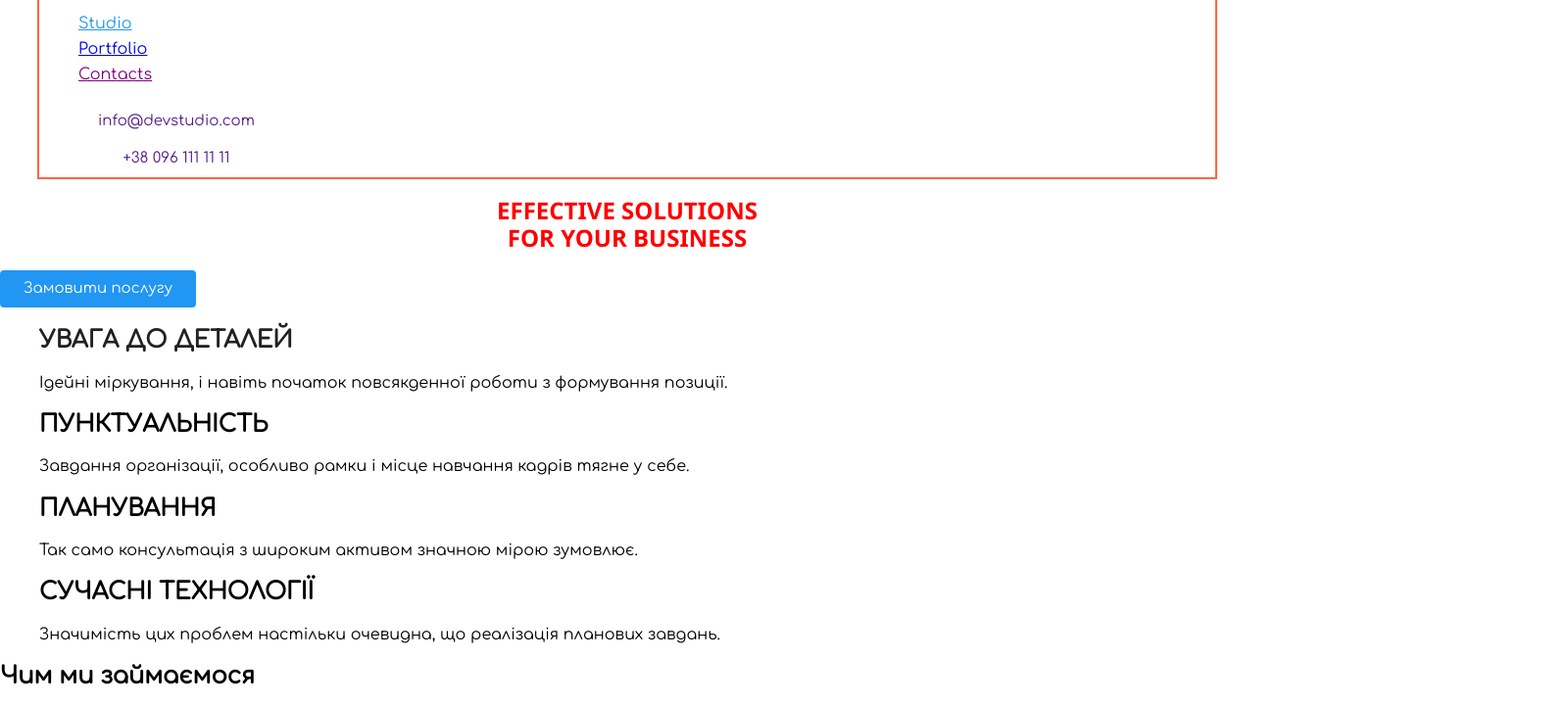
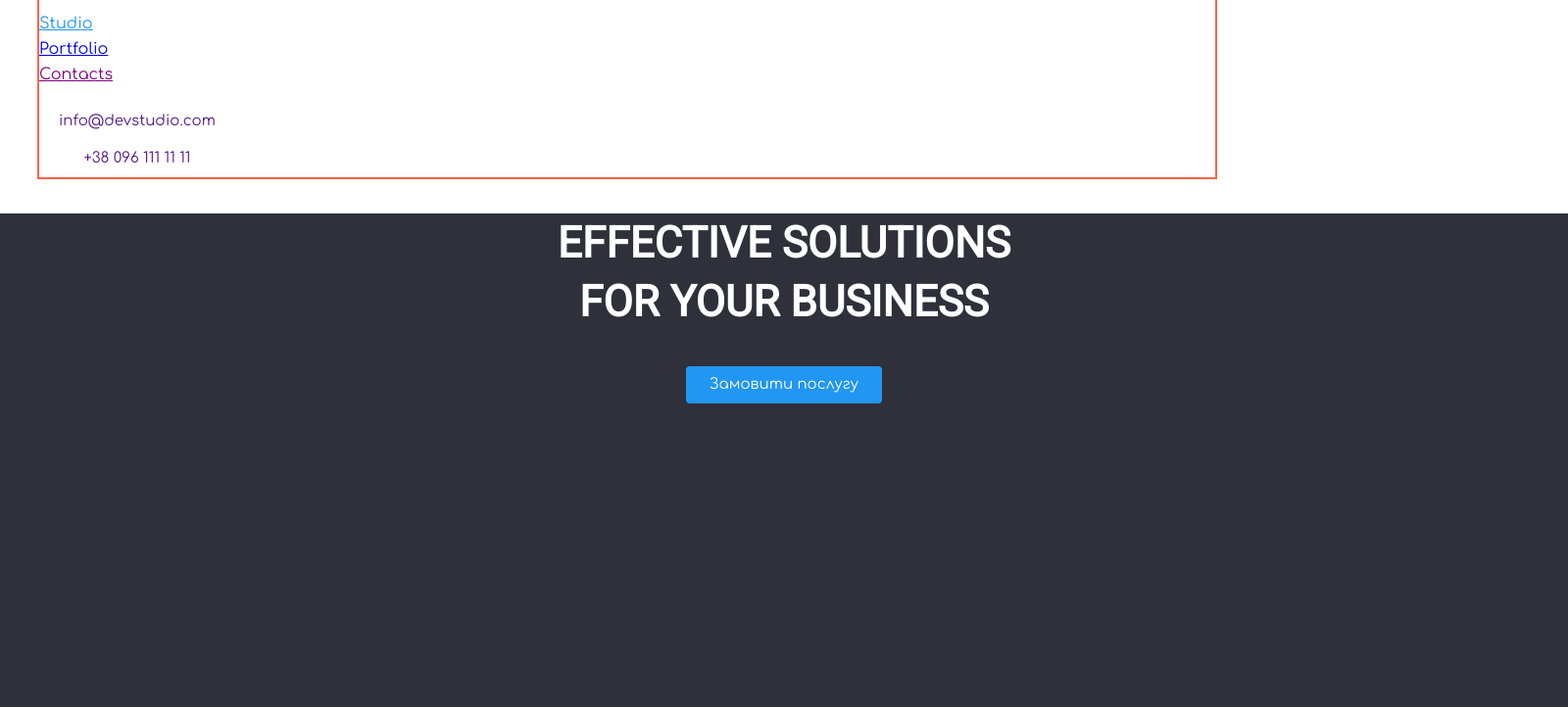
Before and after one commit to anfernee84/verstka, a plain HTML site: page index.html in a window 1280 px wide. Shown: the part 28-750 px from the top of the page at 98% size, 1600 px wide, since content can reach past the window. Drawn offline with nearby package versions, Linux system fonts and the light colour scheme.

Commit message:
Added_styles

```diff
--- a/css/styles.css
+++ b/css/styles.css
@@ -17,7 +17,7 @@
 }
 body {
   /* margin: 0; */
-  background-color:#fff;
+  background-color: #fff;
   font-family: 'Comfortaa';
   /* color: var(--primary-black-color); */
 }
@@ -37,7 +37,6 @@ ol,
 .list {
   list-style-type: none;
 }
-
 
 .site-nav a:hover,
 .site-nav a:focus {
@@ -59,12 +58,29 @@ ol,
 
 .section-title {
   color: var(--secondary-black-color);
+  margin-top: 0px;
+  margin-bottom: 0px;
 }
 
 .hero-title {
-  color: red;
-  font-family:'Segoe UI', Tahoma, Geneva, Verdana, sans-serif;
+  display: block;
+  color: #ffffff;
+  padding: 200px 452px 280p 452px;
+  font-family: 'Roboto';
+  font-style: normal;
+  font-weight: 900;
+  font-size: 44px;
+  line-height: 60px;
+}
+.hero {
+  margin-top: 0px;
+  margin-bottom: 30px;
+  width: 1600px;
+  height: 600px;
   text-align: center;
+  background: #2f303a;
+  margin-left: auto;
+  margin-right: auto;
 }
 /* Features */
 
@@ -72,6 +88,17 @@ ol,
   color: var(--primary-black-color);
 }
 
+.our-strength h2,
+p,
+section .our-team,
+.title,
+h2,
+h3,
+img,
+figure {
+  margin-top: 0px;
+  margin-bottom: 0px;
+}
 /* .communication-nav .link {
   color: #757575;
 } */
@@ -83,8 +110,7 @@ ol,
 
 .our-team .description {
   color: #757575;
-}f
-
+}
 .hero-button {
   color: black;
 }
@@ -93,10 +119,9 @@ ol,
 .button:focus {
   color: #f5f5f5;
   background-color: #2196f3;
-
 }
 
-.button{
+.button {
   font-weight: 400;
   font-size: 15px;
   min-width: 200px;
@@ -106,27 +131,23 @@ ol,
   padding: 10px 20px 10px 20px;
   display: inline-block;
   text-align: center;
-  border: 2px transparent
+  border: 2px transparent;
 }
 
-
-.button.primary{
+.button.primary {
   /* position: absolute; */
 
   /* height: 1.5rem; */
 
   /* left: 711.25px; */
   /* top: 430px; */
-  background-color: #2196F3;
+  background-color: #2196f3;
   /* box-shadow: 0px 4px 4px rgba(0, 0, 0, 0.15); */
 
   color: #fff;
 
   /* vertical-align: middle; */
-
 }
-
-
 
 .portfolio-link,
 .site-nav {
@@ -146,7 +167,6 @@ ol,
     Cantarell, 'Open Sans', 'Helvetica Neue', sans-serif;
 }
 
-
 .container {
   margin-left: auto;
   margin-right: auto;
@@ -159,3 +179,17 @@ ol,
 .page-header {
   background-color: #fff;
 }
+
+ul {
+  padding-inline-start: 0px;
+}
+
+figure {
+  display: block;
+  margin-block-start: 1em;
+  margin-block-end: 1em;
+  margin-inline-start: 0px;
+  margin-inline-end: 0px;
+  margin-top: 0px;
+  margin-bottom: 0px;
+}
--- a/index.html
+++ b/index.html
@@ -20,10 +20,7 @@
       <div class="container">
         <nav>
           <a href="./index.html" class="logo"
-            ><img src="./img/logo.svg" alt="" width="20" /><span
-              class="logo-first"
-            >
-              Web</span
+            ><img src="./img/logo.svg" alt="" width="20" /><span class="logo-first"> Web</span
             ><span class="logo-second">Studio</span>
           </a>
           <ul class="site-nav">
@@ -49,38 +46,27 @@
             EFFECTIVE SOLUTIONS <br />
             FOR YOUR BUSINESS
           </h1>
+          <a href="" class="button primary">Замовити послугу</a>
           <!-- <button type="button" class="hero-button">Замовити послугу</button> -->
-          <a href="" class="button primary">Замовити послугу</a>
         </section>
       </div>
       <section class="section">
         <ul class="our-strength">
           <li>
             <h2 class="feature-title">УВАГА ДО ДЕТАЛЕЙ</h2>
-            <p>
-              Ідейні міркування, і навіть початок повсякденної роботи з
-              формування позиції.
-            </p>
+            <p>Ідейні міркування, і навіть початок повсякденної роботи з формування позиції.</p>
           </li>
           <li>
             <h2>ПУНКТУАЛЬНІСТЬ</h2>
-            <p>
-              Завдання організації, особливо рамки і місце навчання кадрів тягне
-              у себе.
-            </p>
+            <p>Завдання організації, особливо рамки і місце навчання кадрів тягне у себе.</p>
           </li>
           <li>
             <h2>ПЛАНУВАННЯ</h2>
-            <p>
-              Так само консультація з широким активом значною мірою зумовлює.
-            </p>
+            <p>Так само консультація з широким активом значною мірою зумовлює.</p>
           </li>
           <li>
             <h2>СУЧАСНІ ТЕХНОЛОГІЇ</h2>
-            <p>
-              Значимість цих проблем настільки очевидна, що реалізація планових
-              завдань.
-            </p>
+            <p>Значимість цих проблем настільки очевидна, що реалізація планових завдань.</p>
           </li>
         </ul>
       </section>
@@ -126,11 +112,7 @@
           </li>
           <li>
             <figure>
-              <img
-                src="./img/Jar_Jar_SWSB.jpg"
-                alt="jar_jar_binks"
-                width="270"
-              />
+              <img src="./img/Jar_Jar_SWSB.jpg" alt="jar_jar_binks" width="270" />
               <figcaption class="description">
                 <h3 class="title">Jar Jar Binks</h3>
                 Junior Developer
@@ -148,11 +130,7 @@
           </li>
           <li>
             <figure>
-              <img
-                src="./img/Darth-Vader.jpg"
-                alt="I`m your father"
-                width="270"
-              />
+              <img src="./img/Darth-Vader.jpg" alt="I`m your father" width="270" />
               <figcaption class="description">
                 <h3 class="title">Darth Vader</h3>
                 Team Lead
@@ -163,10 +141,7 @@
       </section>
     </main>
     <footer>
-      <a href="/"
-        ><span class="logo-first"> Web</span
-        ><span class="logo-second">Studio</span></a
-      >
+      <a href="/"><span class="logo-first"> Web</span><span class="logo-second">Studio</span></a>
       <address>
         м. Київ, <br />
         пр-т Лесі Українки, 26 <br />
```
